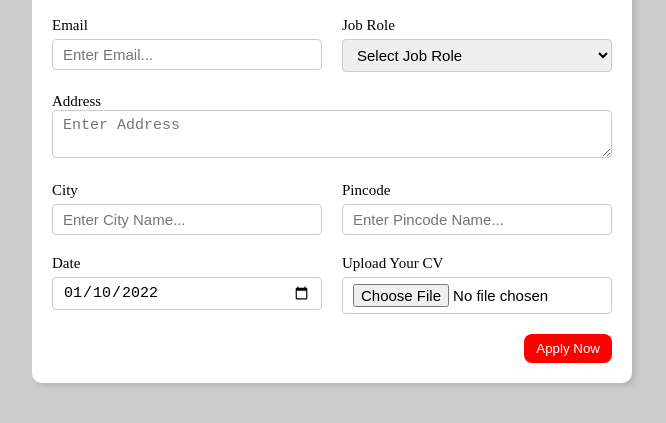
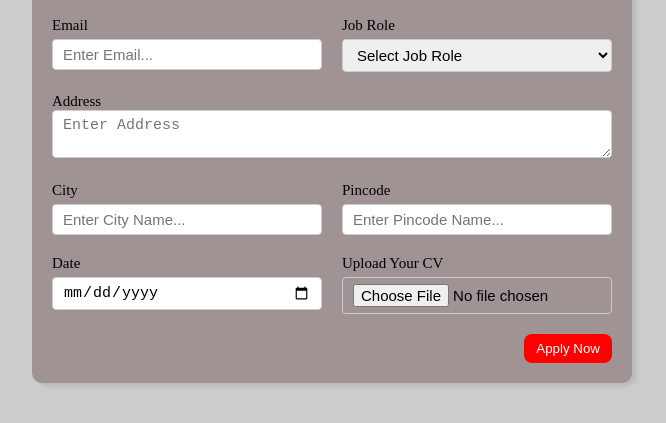
Before and after one commit to Niranjaniru/10-Practice-Project-Html-CSS-deploy-projects, a plain HTML site: page Project 2/index.html in a window 1280 px wide. Shown: the part 183-606 px from the top of the page, without its empty margins (308-974 px from the left). Drawn offline with Linux system fonts and the light colour scheme.

Commit message:
date changed

```diff
--- a/Project 2/index.html
+++ b/Project 2/index.html
@@ -76,7 +76,7 @@
             </div>
             <div class="form_control">
               <label for="date"> Date </label>
-              <input value="2022-01-10" type="date" id="date" name="date" />
+              <input value="2022-16-10" type="date" id="date" name="date" />
             </div>
             <div class="form_control">
               <label for="upload"> Upload Your CV </label>
--- a/Project 2/style.css
+++ b/Project 2/style.css
@@ -15,7 +15,7 @@ body {
 .apply_box {
   max-width: 600px;
   padding: 20px;
-  background-color: white;
+  background-color: rgb(160, 147, 147);
   margin: 0 auto;
   margin-top: 50px;
   box-shadow: 4px 3px 5px rgba(1, 1, 1, 0.1);
```
